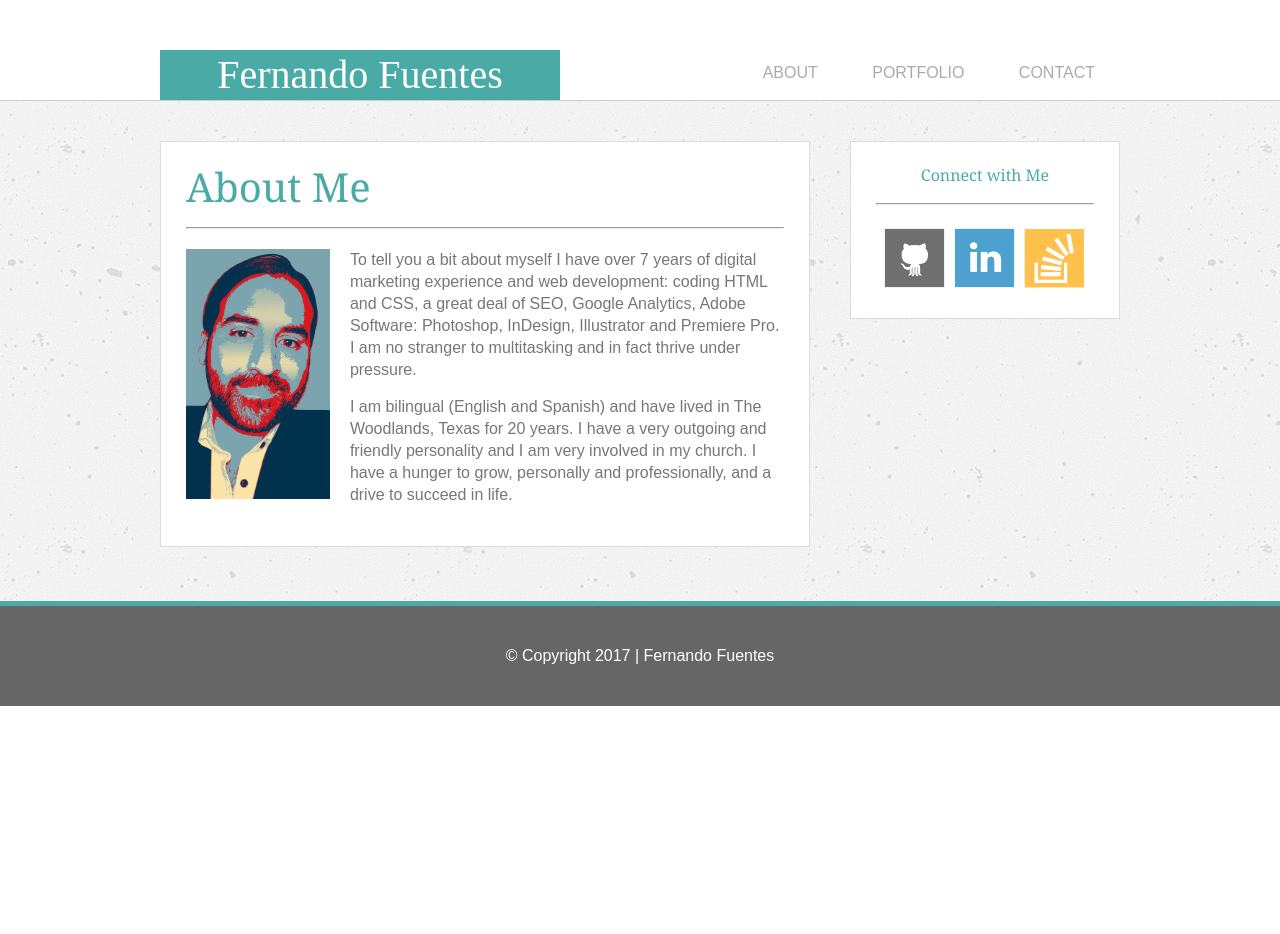
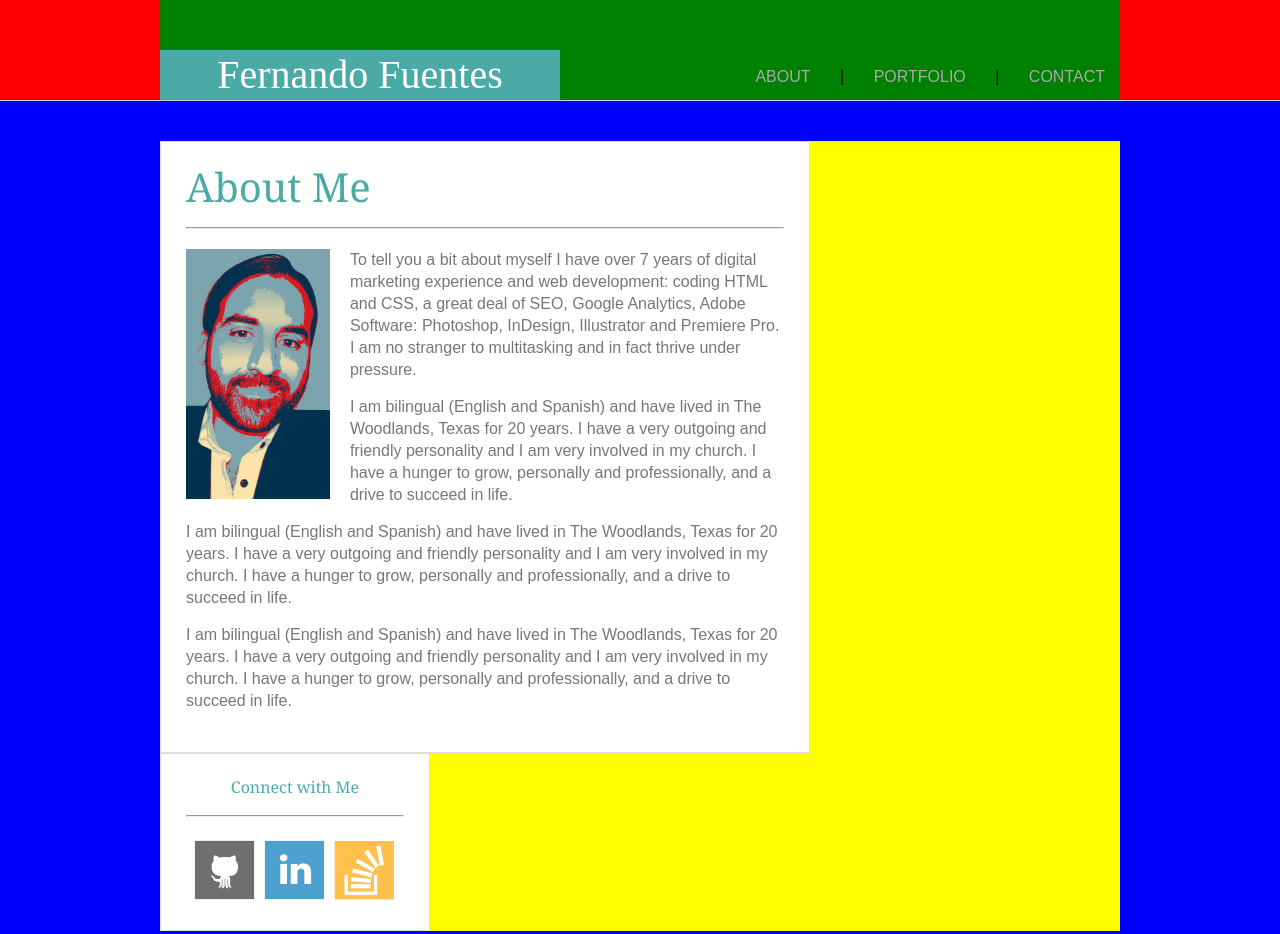
Before and after one commit to fernandofuentes/Basic-Portfolio, a plain HTML site: page index.html in a window 1280 px wide. Shown: the top 934 px of the page. Before the commit the page ends 800 px from the top, so only its background shows below. Drawn offline with Linux system fonts and the light colour scheme.

Commit message:
more changes

```diff
--- a/assets/css/style.css
+++ b/assets/css/style.css
@@ -32,23 +32,19 @@ hr {
 }
 
 
-
-
-
-
-
 /******* HEADER STYLES *******/
 
 #header-wrapper {
-    width: 100%;
+    margin:0;
+    padding: 0;
     border-bottom: 1px solid #cccccc;
-    background-color: #ffffff;
+    background-color: red;
 }
 
 header {
     position: relative;
     height: 100px;
-    background-color: #ffffff;
+    background-color: green;
     width: 960px;
     margin: 0 auto;
 }
@@ -67,15 +63,12 @@ header {
 }
 
 
-
-
 /* NAVIGATION */
 
 nav {
     position: absolute;
-    top: 0;
-    right: 0;
-    padding: 50px 0;
+    bottom: 0px;
+    right: -10px;
 }
 
 nav ul {
@@ -108,7 +101,6 @@ nav ul li a:hover {
 }
 
 
-
 /* stroke */
 
 nav.stroke ul li a,
@@ -127,7 +119,7 @@ nav.fill ul li a:after {
     content: '.';
     color: transparent;
     background: #4aaaa5;
-    height: 1px;
+    height: 3px;
 }
 
 nav.stroke ul li a:hover:after {
@@ -139,18 +131,23 @@ nav.stroke ul li a:hover:after {
 
 
 
+
+
+
 /******* MAIN AREA STYLES ********/
 
 #container-wrapper {
+    height: 100%;
     width: 100%;
-    height: 500px;
-    background-image: url("../images/concrete-texture.png");
+    background-color: blue;
+    padding: 40px 0;
 }
 
 #container {
     width: 960px;
     margin: 0 auto;
-    padding-top: 40px;
+    background-color: yellow;
+    overflow: contain;
 }
 
 section {
@@ -158,7 +155,6 @@ section {
     padding: 25px;
     background-color: #ffffff;
     border: 1px solid #dddddd;
-    float: left;
 }
 
 section p {
@@ -178,8 +174,8 @@ aside {
     padding: 25px;
     background-color: #ffffff;
     border: 1px solid #dddddd;
-    float: right;
 }
+
 
 aside p {
     text-align: center;
@@ -198,61 +194,19 @@ aside a:hover img {
 }
 
 
-
-
-
-
-
 /******* FOOTER STYLES ********/
 
 footer {
+    display: block;
     height: 100px;
+    line-height: 100px;
     border-top: 5px solid #4aaaa5;
-    line-height: 100px;
     background-color: #666666;
     color: #ffffff;
+    clear: both;
     overflow: auto;
-    clear: both;
 }
 
 footer p {
     text-align: center;
 }
-
-
-
-
-
-
-
-/*
-Additional Specifcations
-Colors Pro-tip: Use the Eye Dropper Chrome extension to find the colors used on web pages.
-Teal color (used for headings and backgrounds): #4aaaa5
-Regular font color (used for paragraphs and all text besides the headings): #777777
-Main header background color: #ffffff
-Main header border color: #cccccc
-Footer background color: #666666
-Main content background color: #ffffff
-Main content border color: #dddddd
-Fonts:
-For heading fonts use font-family: 'Georgia', Times, Times New Roman, serif;.
-For all other fonts use 'Arial', 'Helvetica Neue', Helvetica, sans-serif;.
-Profile Image Found on index.html:
-Use a picture of yourself.
-If you don't have a picture, you can grab a placeholder image from LoremPixel. Save the images to your images folder.
-Portfolio Images:
-Placeholder images can be found at LoremPixel.
-Save the images to your images folder.
-Social Link Images (Github, LinkedIn, StackOverflow, etc.):
-These images can be found on IconFinder.
-Save the images to your images folder.
-Ensure that these icons are live links to your GitHub, LinkedIn, and Stack Overflow profiles.
-Background Images:
-The background pattern used was found on Subtle Patterns. You can browse through that site and find whichever pattern you like.
-Dimensions:
-The entire content area is 960px wide.
-The main section content is 650px wide.
-The sidebar is 270px wide.
-Pro-tip: Use the Page Ruler extension to measure the size of elements.
-*/
--- a/index.html
+++ b/index.html
@@ -3,7 +3,7 @@
 
 <head>
     <meta charset="UTF-8">
-    <title>Title of the document</title>
+    <title>Portfolio | Fernando Fuentes</title>
     <link rel="stylesheet" href="assets/css/reset.css">
     <link rel="stylesheet" href="assets/css/style.css">
 </head>
@@ -16,7 +16,9 @@
             <nav class="stroke">
                 <ul>
                     <li><a href="index.html">About</a></li>
+                    <li>|</li>
                     <li><a href="portfolio.html">Portfolio</a></li>
+                    <li>|</li>
                     <li><a class="last" href="contact.html">Contact</a></li>
                 </ul>
             </nav>
@@ -27,10 +29,12 @@
         <!-- CONTAINER -->
         <div id="container">
             <!-- MAIN CONTENT -->
-            <section class="main">
+            <section>
                 <h1>About Me</h1>
                 <hr>
-                <p><img class="profile-image" src="assets/images/fernando-fuentes.jpg">To tell you a bit about myself I have over 7 years of digital marketing experience and web development: coding HTML and CSS, a great deal of SEO, Google Analytics, Adobe Software: Photoshop, InDesign, Illustrator and Premiere Pro. I am no stranger to multitasking and in fact thrive under pressure.</p>
+                <p><img class="profile-image" src="assets/images/fernando-fuentes.jpg" alt="fernando-fuentes">To tell you a bit about myself I have over 7 years of digital marketing experience and web development: coding HTML and CSS, a great deal of SEO, Google Analytics, Adobe Software: Photoshop, InDesign, Illustrator and Premiere Pro. I am no stranger to multitasking and in fact thrive under pressure.</p>
+                <p>I am bilingual (English and Spanish) and have lived in The Woodlands, Texas for 20 years. I have a very outgoing and friendly personality and I am very involved in my church. I have a hunger to grow, personally and professionally, and a drive to succeed in life.</p>
+                <p>I am bilingual (English and Spanish) and have lived in The Woodlands, Texas for 20 years. I have a very outgoing and friendly personality and I am very involved in my church. I have a hunger to grow, personally and professionally, and a drive to succeed in life.</p>
                 <p>I am bilingual (English and Spanish) and have lived in The Woodlands, Texas for 20 years. I have a very outgoing and friendly personality and I am very involved in my church. I have a hunger to grow, personally and professionally, and a drive to succeed in life.</p>
             </section>
             <!-- SIDEBAR -->
@@ -38,9 +42,10 @@
                 <h3>Connect with Me</h3>
                 <hr>
                 <p>
-                	<a href="https://github.com/fernandofuentes" target="_blank"><img src="assets/images/github-icon.png"></a>
-                	<a href="https://www.linkedin.com/in/fernandoalexisfuentes/" target="_blank"><img src="assets/images/linkedin-icon.png"></a>
-                	<a href="https://stackoverflow.com/users/8535866/fernando-fuentes" target="_blank"><img src="assets/images/stackoverflow-icon.png"></a>
+                    <a href="https://github.com/fernandofuentes" target="_blank"><img src="assets/images/github-icon.png"></a>
+                    <a href="https://www.linkedin.com/in/fernandoalexisfuentes/" target="_blank"><img src="assets/images/linkedin-icon.png"></a>
+                    <a href="https://stackoverflow.com/users/8535866/fernando-fuentes" target="_blank">
+                    	<img src="assets/images/stackoverflow-icon.png"></a>
                 </p>
             </aside>
         </div>
```
Also changed, not shown: assets/css/style-min.css (+1 -1 lines), 1 other file.
